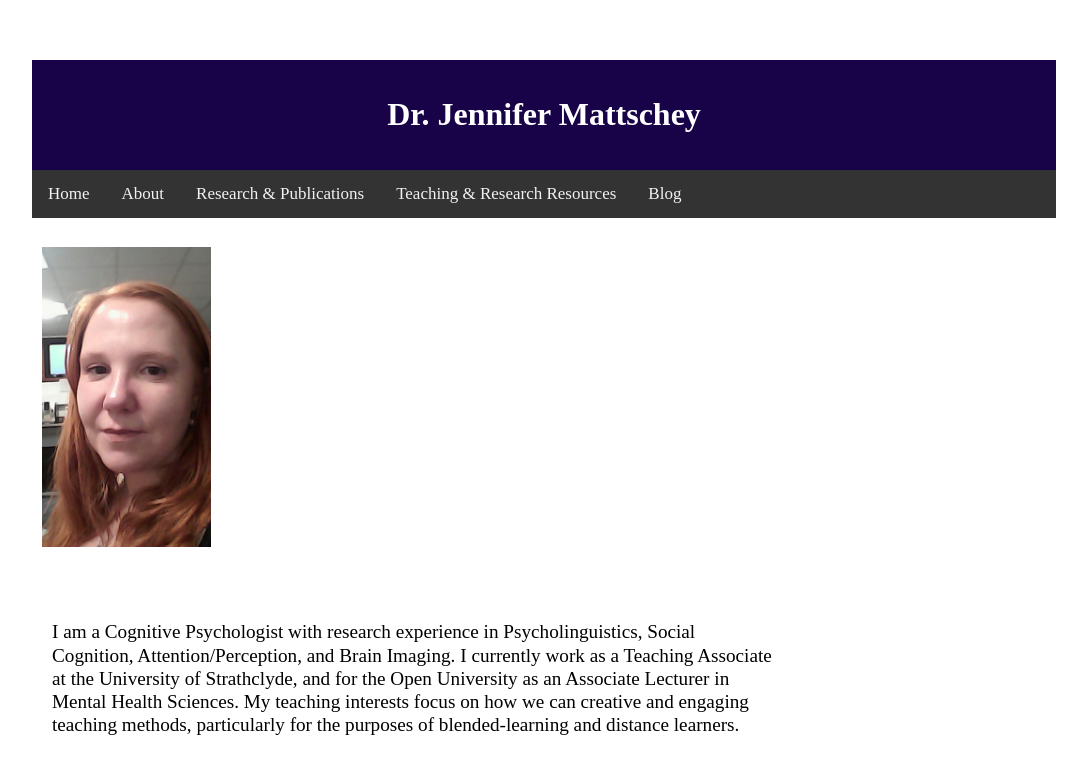
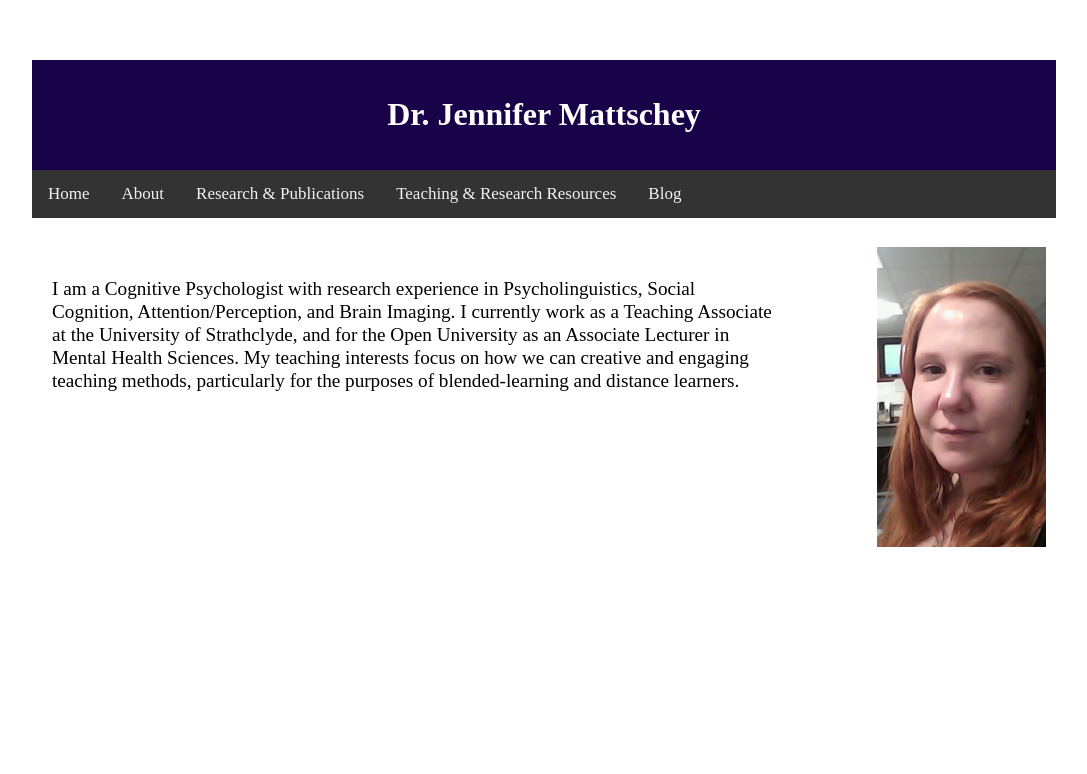
Before and after one commit to jmattschey/jmattschey.github.io, a Jekyll site: the page built from about.html, in a window 1280 px wide. Shown: the top 774 px of the page, without its empty margins (96-1183 px from the left). Built offline with Jekyll 4.4.1, drawn with Linux system fonts in a browser that asks for light colours.

Commit message:
Update about.html

```diff
--- a/about.html
+++ b/about.html
@@ -4,7 +4,7 @@ title: Jennifer Mattschey
 ---
 
 <div class="imgright">
-    <p><img src="profile.jpg" height="300px"></p>
+    <p style="float: right;"><img src="profile.jpg" height="300px"></p>
 </div>
 
 <div class="content1">
```
